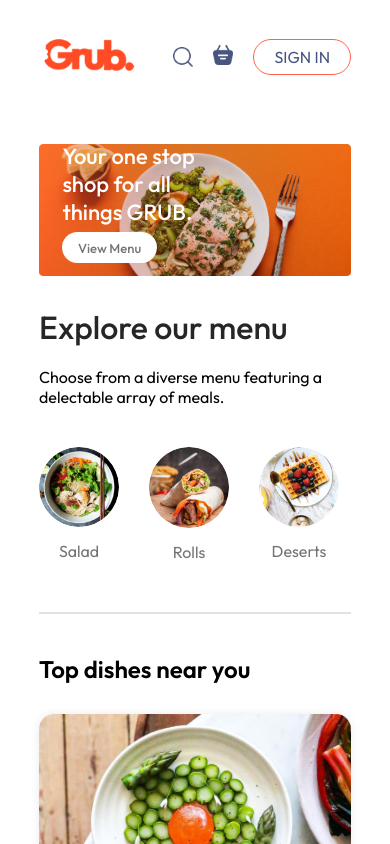
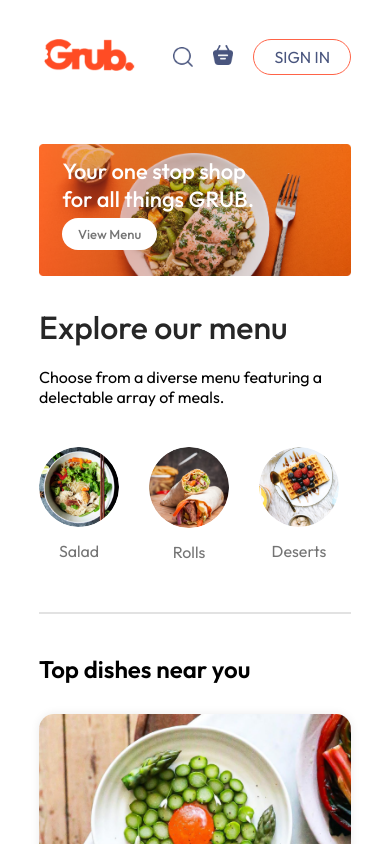
Before and after one commit to OLAMIPOSII/grub-project, a React (Create React App) app: page / in a window 390 px wide. Shown: the top 844 px of the page. Built offline with nearby package versions, Linux system fonts and the light colour scheme.

Commit message:
fixed header appearance

```diff
--- a/src/components/Header/Header.css
+++ b/src/components/Header/Header.css
@@ -45,8 +45,9 @@
   }
 }
 @media (max-width: 750px) {
-  .header-contents {
+  .header-content {
     max-width: 65%;
+    bottom: 20%;
   }
   .header-content p {
     display: none;
```
